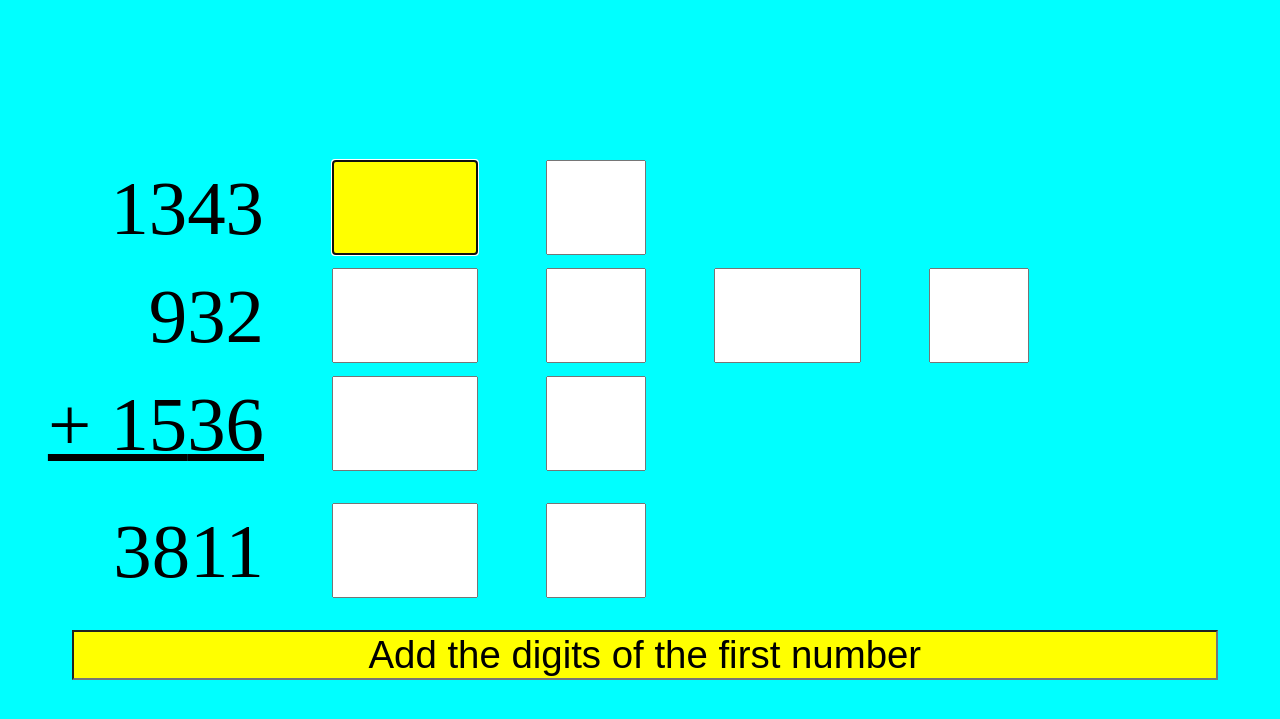
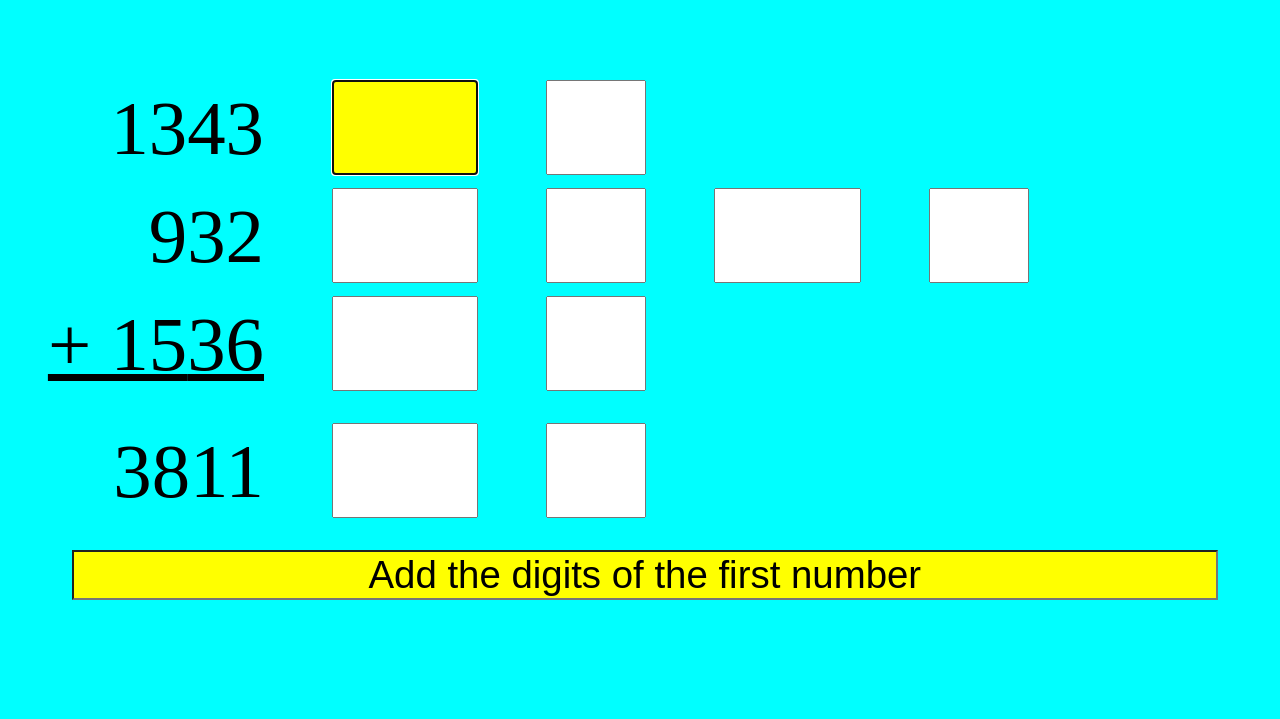
Before and after one commit to mebartsch/mebartsch.github.io, a Jekyll site: the page projects/CastingNines/TryIt/index.html, which Jekyll copies as it is, in a window 1280 px wide. Shown: the top 719 px of the page. Built offline with Jekyll 4.4.1, drawn with Linux system fonts in a browser that asks for light colours.

Commit message:
Update index.html

```diff
--- a/projects/CastingNines/TryIt/index.html
+++ b/projects/CastingNines/TryIt/index.html
@@ -45,15 +45,15 @@
 <style>
 
  input {
+  font-size:6vw;
   margin-left:5vw;
   text-align:center;
-  font-size:6vw;
  }
  label {
-  display: inline-block;
+  font-size:6vw;
   width: 20vw;
   text-align: right;
-  font-size:6vw;
+  display: inline-block;
  }
  .messageBox {
   font-size:3vw;
@@ -62,38 +62,36 @@
   background:yellow;
  }
 
-}
-
 </style>
 
 <body style="background-color:cyan">
 
   <div>
 
-   <div style="margin-top:10em">                     <!-- line 1 -->
-    <label for="id1">1343</label>
-    <input style="width:1.8em;background:yellow" type="text" id="id1-1" autofocus onkeyup="nextStep('id1-1','id1-2',11,'Add the digits of the number you just entered')"/>
-    <input style="width:1.2em" type="text" id="id1-2" onkeyup="nextStep('id1-2','id2-1',2,'Add the digits of the second number')"/>
+   <div style="margin-top:5em">                     <!-- line 1 -->
+    <label for="box1-1">1343</label>
+    <input style="width:1.8em;background:yellow" type="text" id="box1-1" autofocus onkeyup="nextStep('box1-1','box1-2',11,'Add the digits of the number you just entered')"/>
+    <input style="width:1.2em" type="text" id="box1-2" onkeyup="nextStep('box1-2','box2-1',2,'Add the digits of the second number')"/>
    </div>
 
    <div style="margin-top:0.8em">                     <!-- line 2 -->
-    <label for="id1"><span class="id2-1">9</span>32</label>
-    <input style="width:1.8em" type="text" id="id2-1" onkeyup="nextStep('id2-1','id2-2',5,'Add the digits of the number you just entered')"/>
-    <input style="width:1.2em" type="text" id="id2-2" onkeyup="nextStep('id2-2','id3-1',5,'Add the digits of the third number')"/>
-    <input style="width:1.8em" type="text" id="id2-3" onkeyup="nextStep('id2-3','id2-4',13,'Add the digits of the number you just entered')"/>
-    <input style="width:1.2em" type="text" id="id2-4" onkeyup="nextStep('id2-4','id4-1',4,'Add the digits for your answer')"/>
+    <label for="box2-1"><span class="id2-1">9</span>32</label>
+    <input style="width:1.8em" type="text" id="box2-1" onkeyup="nextStep('box2-1','box2-2',5,'Add the digits of the number you just entered')"/>
+    <input style="width:1.2em" type="text" id="box2-2" onkeyup="nextStep('box2-2','box3-1',5,'Add the digits of the third number')"/>
+    <input style="width:1.8em" type="text" id="box2-3" onkeyup="nextStep('box2-3','box2-4',13,'Add the digits of the number you just entered')"/>
+    <input style="width:1.2em" type="text" id="box2-4" onkeyup="nextStep('box2-4','box4-1',4,'Add the digits for your answer')"/>
    </div>
 
    <div style="margin-top:0.8em">                     <!-- line 3 -->
-    <label for="id1"><u> + 15<span class="id3-1">36</span> </u> </label>
-    <input style="width:1.8em" type="text" id="id3-1" onkeyup="nextStep('id3-1','id3-2',6,'Add the digits of the number you just entered')"/>
-    <input style="width:1.2em" type="text" id="id3-2" onkeyup="nextStep('id3-2','id2-3',6,'Add the digits of all 3 lines')"/>
+    <label for="box3-1"><u> + 15<span class="box3-1">36</span> </u> </label>
+    <input style="width:1.8em" type="text" id="box3-1" onkeyup="nextStep('box3-1','box3-2',6,'Add the digits of the number you just entered')"/>
+    <input style="width:1.2em" type="text" id="box3-2" onkeyup="nextStep('box3-2','box2-3',6,'Add the digits of all 3 lines')"/>
    </div>
 
    <div style="margin-top:2em">                    <!-- line 4 (answer) -->
-    <label for="id1">3<span class="id4-1">81</span>1</label>
-    <input style="width:1.8em" type="text" id="id4-1" onkeyup="nextStep('id4-1','id4-2',4,'Add the digits of the number you just entered')"/>
-    <input style="width:1.2em" type="text" id="id4-2" onkeyup="nextStep('id4-2','id2-4',4,'Do the values match?'),setYellow('id4-2')"/>
+    <label for="box4-1">3<span class="box4-1">81</span>1</label>
+    <input style="width:1.8em" type="text" id="box4-1" onkeyup="nextStep('box4-1','box4-2',4,'Add the digits of the number you just entered')"/>
+    <input style="width:1.2em" type="text" id="box4-2" onkeyup="nextStep('box4-2','box2-4',4,'Do the values match?'),setYellow('box4-2')"/>
    </div>
 
    <div style="margin-top:2em">                    <!-- message box -->
```
